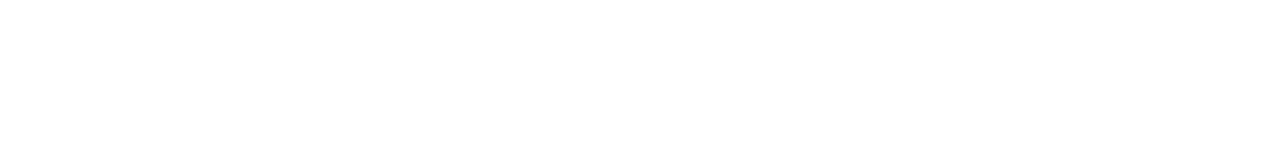
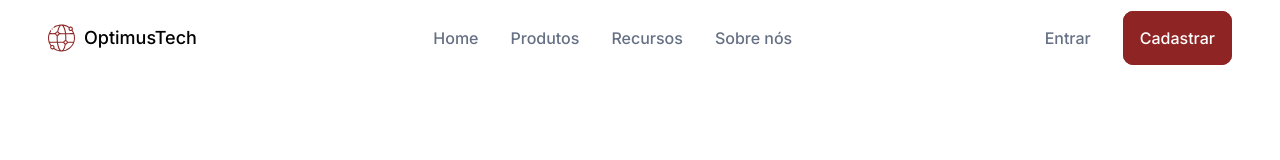
Before and after one commit to Pauloviictorss/7DaysOfCodeHTMLCSS, a plain HTML site: page index.html in a window 1280 px wide. Drawn offline with Linux system fonts and the light colour scheme.

Commit message:
Adicionando o header

```diff
--- /dev/null
+++ b/css/base.css
@@ -0,0 +1,19 @@
+@import url('https://fonts.googleapis.com/css2?family=Inter:wght@400;500;600&display=swap');
+
+:root {
+    --cinza: #667085;
+    --vinho: #8E2424;
+    --branco: #FFFFFF;
+    --branco-claro: #F0F0F0;
+    --inter: 'Inter', sans-serif;
+}
+
+.container {
+    padding: 1.5em 3em;
+}
+
+body {
+    font-family: 'Inter', sans-serif;
+    font-weight: 400;
+    font-size: 16px;
+}
--- /dev/null
+++ b/css/header.css
@@ -0,0 +1,68 @@
+.menu {
+    display: flex;
+    justify-content: space-between;
+    font-weight: 500;
+    align-items: center;
+}
+
+.menu__logo {
+    display: flex;
+    font-size: 18px;
+    align-items: center;
+}
+
+.menu_logo-texto {
+    margin-left: .5em;
+    width: 100%;
+}
+
+.menu__item {
+    display: flex;
+    list-style: none;
+    color: var(--cinza);
+}
+
+.menu__link {
+    margin: 0 1em;
+    transition: ease-in-out 300ms;
+}
+
+.menu__link:hover {
+    color: var(--vinho);
+}
+
+.botao {
+    display: flex;
+    list-style: none;
+}
+
+.botao__cadastro {
+    background-color: var(--vinho);
+    border: 1px solid var(--vinho);
+    color: var(--branco);
+    border-radius: 10px;
+    padding: 1em;
+    margin: 0 0 0 1em;
+    transition: ease-in-out 300ms;
+}
+
+.botao__cadastro:hover {
+    background-color: var(--branco-claro);
+    border: 1px solid var(--vinho);
+    color: var(--vinho);
+}
+
+.botao__entrar {
+    background-color: var(--branco);
+    color: var(--cinza);
+    border-radius: 10px;
+    padding: 1em;
+    transition: ease-in-out 300ms;
+}
+
+.botao__entrar:hover {
+    background-color: var(--branco-claro);
+    color: var(--cinza);
+    border-radius: 10px;
+    padding: 1em;
+}
--- /dev/null
+++ b/css/reset.css
@@ -0,0 +1,48 @@
+html, body, div, span, applet, object, iframe,
+h1, h2, h3, h4, h5, h6, p, blockquote, pre,
+a, abbr, acronym, address, big, cite, code,
+del, dfn, em, img, ins, kbd, q, s, samp,
+small, strike, strong, sub, sup, tt, var,
+b, u, i, center,
+dl, dt, dd, ol, ul, li,
+fieldset, form, label, legend,
+table, caption, tbody, tfoot, thead, tr, th, td,
+article, aside, canvas, details, embed,
+figure, figcaption, footer, header, hgroup,
+menu, nav, output, ruby, section, summary,
+time, mark, audio, video {
+	margin: 0;
+	padding: 0;
+	border: 0;
+	font-size: 100%;
+	font: inherit;
+	vertical-align: baseline;
+}
+/* HTML5 display-role reset for older browsers */
+article, aside, details, figcaption, figure,
+footer, header, hgroup, menu, nav, section {
+	display: block;
+}
+body {
+	line-height: 1;
+}
+ol, ul {
+	list-style: none;
+}
+blockquote, q {
+	quotes: none;
+}
+blockquote:before, blockquote:after,
+q:before, q:after {
+	content: '';
+	content: none;
+}
+table {
+	border-collapse: collapse;
+	border-spacing: 0;
+}
+
+a {
+	color: inherit;
+	text-decoration: none;
+}
--- a/index.html
+++ b/index.html
@@ -5,13 +5,31 @@
     <meta http-equiv="X-UA-Compatible" content="IE=edge">
     <meta name="viewport" content="width=device-width, initial-scale=1.0">
     <title>Optimus Tech</title>
+    <link rel="stylesheet" href="css/reset.css">
+    <link rel="stylesheet" href="css/base.css">
+    <link rel="stylesheet" href="css/header.css">
 </head>
 <body>
     <header>
-        <nav>
-            <div class="menu__logo"></div>
-            <ul class="menu__item"></ul>
-            <ul class="menu__botao"></ul>
+        <nav class="menu container">
+            <div class="menu__logo">
+                <img class="menu__logo-imagem" src="img/logoWorld.svg" alt="">
+                <p class="menu_logo-texto">OptimusTech</p>
+            </div>
+            <ul class="menu__item">
+                <a class="menu__link" href=""><li>Home</li></a>
+                <a class="menu__link" href=""><li>Produtos</li></a>
+                <a class="menu__link" href=""><li>Recursos</li></a>
+                <a class="menu__link" href=""><li>Sobre nós</li></a>
+            </ul>
+            <ul class="botao">
+                <li>
+                    <a class="botao__entrar" href="">Entrar</a>
+                </li>
+                <li>
+                    <a class="botao__cadastro" href="">Cadastrar</a>
+                </li>
+            </ul>
         </nav>
     </header>
 </body>
```
